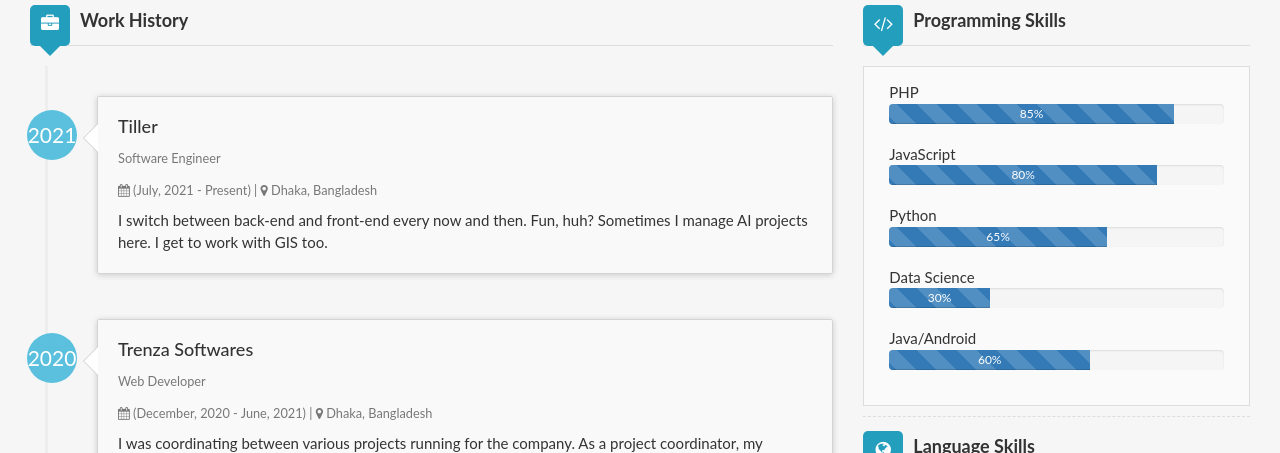
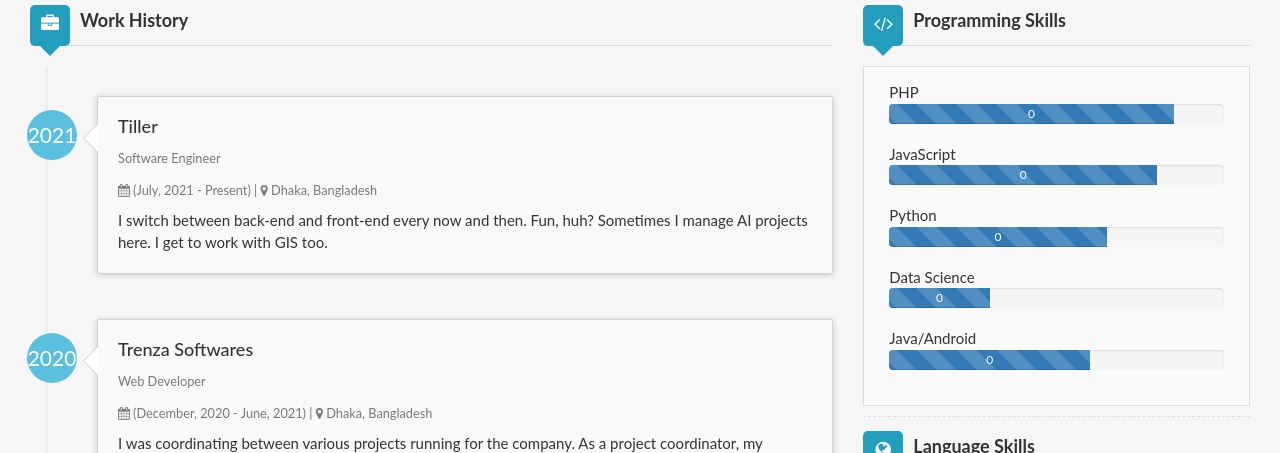
Before and after one commit to Shounok/Shounok.github.io, a Jekyll site: the page built from index.html, in a window 1280 px wide. Shown: the part 196-649 px from the top of the page. Built offline with Jekyll 4.4.1, drawn with Linux system fonts in a browser that asks for light colours; nearby versions of some CDN libraries.

Commit message:
Update index.html

```diff
--- a/index.html
+++ b/index.html
@@ -246,9 +246,9 @@
                 class="progress-bar"
                 style="width: {{ programmingSkill.percentage }}"
                 data-values="{{ programmingSkill.percentage }}"
-              >{{ programmingSkill.percentage }}
-                <!-- <span>{{ programmingSkill.percentage }} </span> -->
-              </div>
+              >0</div>
+                <!-- <span>{{ programmingSkill.percentage }} </span>
+              </div> -->
             </div>
             {% endif %}
           </li>
```
